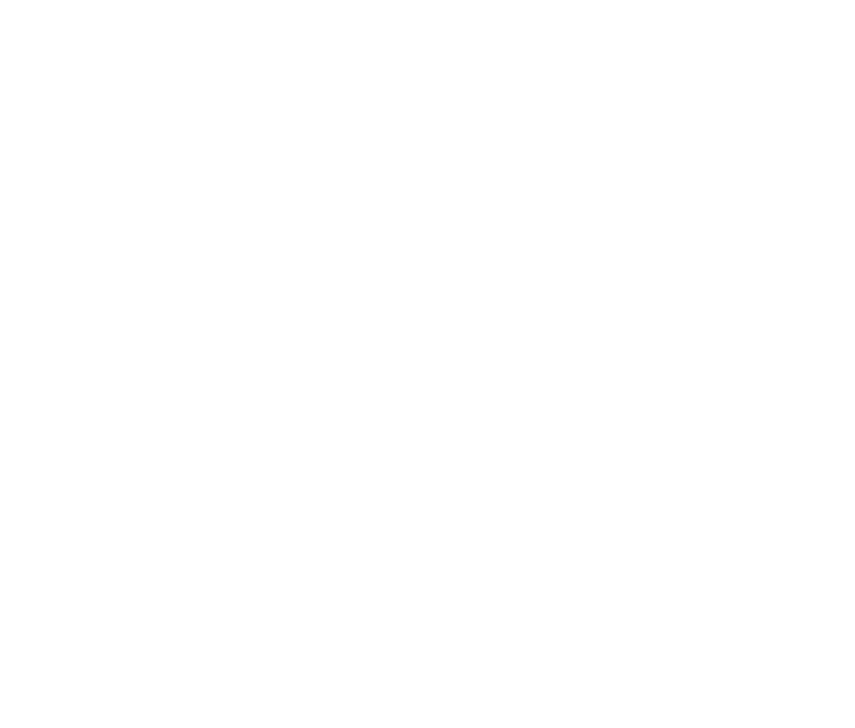
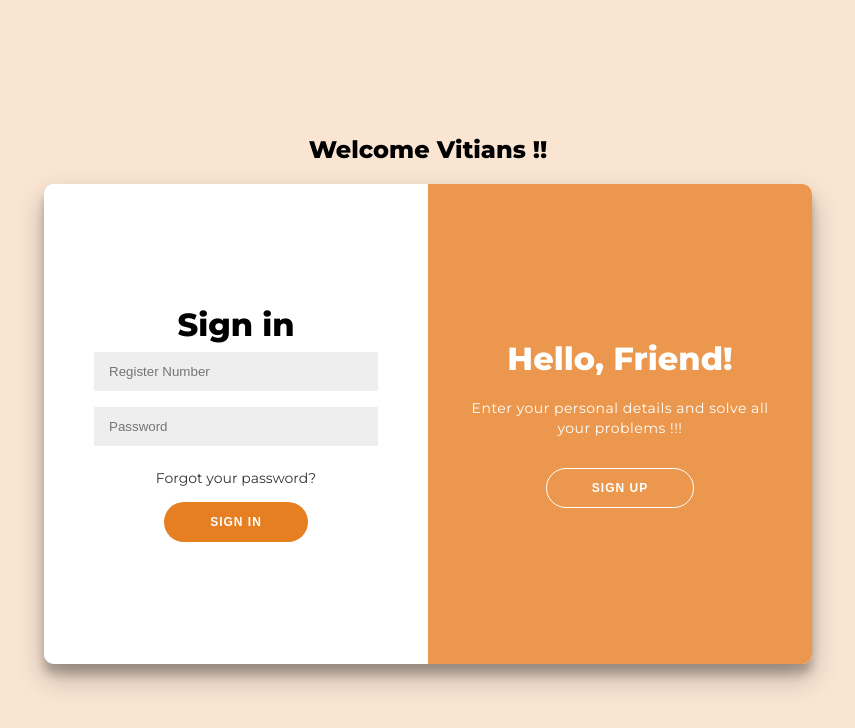
Before and after one commit to avi26704/Alt_F4, a plain HTML site: page login_page.html in a window 1280 px wide. Shown: the whole page, without its empty margins (212-1067 px from the left). Drawn offline with Linux system fonts and the light colour scheme.

Commit message:
login page commit

```diff
--- a/carousel.html
+++ b/carousel.html
@@ -1,11 +1,10 @@
 <!DOCTYPE html>
 <html lang="en">
-
   <head>
-    <meta charset="UTF-8">
-    <meta name="viewport" content="width=device-width, initial-scale=1.0">
+    <meta charset="UTF-8" />
+    <meta name="viewport" content="width=device-width, initial-scale=1.0" />
     <title>SolVIT</title>
-    <link rel="stylesheet" href="carousel.css">
+    <link rel="stylesheet" href="carousel.css" />
   </head>
 
   <body>
@@ -24,5 +23,4 @@
       <div class="history">history</div>
     </div>
   </body>
-
 </html>
--- a/login.css
+++ b/login.css
@@ -0,0 +1,254 @@
+@import url("https://fonts.googleapis.com/css?family=Montserrat:400,800");
+
+* {
+  box-sizing: border-box;
+}
+
+/* #e67e22  Button colour */
+/* #eb984e Card colour */
+/* #fae5d3 Background colour */
+
+body {
+  background-color: #fae5d3;
+  display: flex;
+  justify-content: center;
+  align-items: center;
+  flex-direction: column;
+  font-family: "Montserrat", sans-serif;
+  height: 100vh;
+  margin: -20px 0 50px;
+}
+
+h1 {
+  font-weight: bold;
+  margin: 0;
+}
+
+h2 {
+  text-align: center;
+}
+
+p {
+  font-size: 14px;
+  font-weight: 100;
+  line-height: 20px;
+  letter-spacing: 0.5px;
+  margin: 20px 0 30px;
+}
+
+span {
+  font-size: 12px;
+}
+
+a {
+  color: #333;
+  font-size: 14px;
+  text-decoration: none;
+  margin: 15px 0;
+}
+
+button {
+  border-radius: 20px;
+  border: 1px solid #0000;
+  background-color: #e67e22;
+  color: #ffffff;
+  font-size: 12px;
+  font-weight: bold;
+  padding: 12px 45px;
+  letter-spacing: 1px;
+  text-transform: uppercase;
+  transition: transform 80ms ease-in;
+}
+
+button:active {
+  transform: scale(0.95);
+}
+
+button:focus {
+  outline: none;
+}
+
+button.ghost {
+  background-color: transparent;
+  border-color: #ffffff;
+}
+
+form {
+  background-color: #ffffff;
+  display: flex;
+  align-items: center;
+  justify-content: center;
+  flex-direction: column;
+  padding: 0 50px;
+  height: 100%;
+  text-align: center;
+}
+
+input {
+  background-color: #eee;
+  border: none;
+  padding: 12px 15px;
+  margin: 8px 0;
+  width: 100%;
+}
+
+.container {
+  background-color: #fff;
+  border-radius: 10px;
+  box-shadow: 0 14px 28px rgba(0, 0, 0, 0.25), 0 10px 10px rgba(0, 0, 0, 0.22);
+  position: relative;
+  overflow: hidden;
+  width: 768px;
+  max-width: 100%;
+  min-height: 480px;
+}
+
+.form-container {
+  position: absolute;
+  top: 0;
+  height: 100%;
+  transition: all 0.6s ease-in-out;
+}
+
+.sign-in-container {
+  left: 0;
+  width: 50%;
+  z-index: 2;
+}
+
+.container.right-panel-active .sign-in-container {
+  transform: translateX(100%);
+}
+
+.sign-up-container {
+  left: 0;
+  width: 50%;
+  opacity: 0;
+  z-index: 1;
+}
+
+.container.right-panel-active .sign-up-container {
+  transform: translateX(100%);
+  opacity: 1;
+  z-index: 5;
+  animation: show 0.6s;
+}
+
+@keyframes show {
+  0%,
+  49.99% {
+    opacity: 0;
+    z-index: 1;
+  }
+
+  50%,
+  100% {
+    opacity: 1;
+    z-index: 5;
+  }
+}
+
+.overlay-container {
+  position: absolute;
+  top: 0;
+  left: 50%;
+  width: 50%;
+  height: 100%;
+  overflow: hidden;
+  transition: transform 0.6s ease-in-out;
+  z-index: 100;
+}
+
+.container.right-panel-active .overlay-container {
+  transform: translateX(-100%);
+}
+
+.overlay {
+  background: #eb984e;
+  background-repeat: no-repeat;
+  background-size: cover;
+  background-position: 0 0;
+  color: #ffffff;
+  position: relative;
+  left: -100%;
+  height: 100%;
+  width: 200%;
+  transform: translateX(0);
+  transition: transform 0.6s ease-in-out;
+}
+
+.container.right-panel-active .overlay {
+  transform: translateX(50%);
+}
+
+.overlay-panel {
+  position: absolute;
+  display: flex;
+  align-items: center;
+  justify-content: center;
+  flex-direction: column;
+  padding: 0 40px;
+  text-align: center;
+  top: 0;
+  height: 100%;
+  width: 50%;
+  transform: translateX(0);
+  transition: transform 0.6s ease-in-out;
+}
+
+.overlay-left {
+  transform: translateX(-20%);
+}
+
+.container.right-panel-active .overlay-left {
+  transform: translateX(0);
+}
+
+.overlay-right {
+  right: 0;
+  transform: translateX(0);
+}
+
+.container.right-panel-active .overlay-right {
+  transform: translateX(20%);
+}
+
+.social-container {
+  margin: 20px 0;
+}
+
+.social-container a {
+  border: 1px solid #dddddd;
+  border-radius: 50%;
+  display: inline-flex;
+  justify-content: center;
+  align-items: center;
+  margin: 0 5px;
+  height: 40px;
+  width: 40px;
+}
+
+/* footer {
+  background-color: #222;
+  color: #fff;
+  font-size: 14px;
+  bottom: 0;
+  position: fixed;
+  left: 0;
+  right: 0;
+  text-align: center;
+  z-index: 999;
+}
+
+footer p {
+  margin: 10px 0;
+}
+
+footer i {
+  color: red;
+}
+
+footer a {
+  color: #3c97bf;
+  text-decoration: none;
+} */
--- a/login_page.html
+++ b/login_page.html
@@ -0,0 +1,53 @@
+<!DOCTYPE html>
+<html lang="en">
+  <head>
+    <meta charset="UTF-8" />
+    <meta name="viewport" content="width=device-width, initial-scale=1.0" />
+    <title>Document</title>
+    <link rel="stylesheet" href="login.css" />
+  </head>
+  <body>
+    <nav>
+      <div class="navbar">
+        <img src="" alt="" />
+      </div>
+    </nav>
+    <h2>Welcome Vitians !!</h2>
+    <div class="container" id="container">
+      <div class="form-container sign-up-container">
+        <form action="#">
+          <h1>Sign up</h1>
+          <input type="text" placeholder="Name" />
+          <input type="email" placeholder="Email" />
+          <input type="password" placeholder="Password" />
+          <button id="signIn">Sign Up</button>
+        </form>
+      </div>
+      <div class="form-container sign-in-container">
+        <form action="#">
+          <h1>Sign in</h1>
+          <input type="text" placeholder="Register Number" />
+          <input type="password" placeholder="Password" />
+          <a href="#">Forgot your password?</a>
+          <button id="SignUp">Sign In</button>
+        </form>
+      </div>
+      <div class="overlay-container">
+        <div class="overlay">
+          <div class="overlay-panel overlay-left">
+            <h1>Welcome Back!</h1>
+            <p>
+              To keep connected with us please login with your personal info
+            </p>
+            <button class="ghost" id="signIn">Sign In</button>
+          </div>
+          <div class="overlay-panel overlay-right">
+            <h1>Hello, Friend!</h1>
+            <p>Enter your personal details and solve all your problems !!!</p>
+            <button class="ghost" id="signUp">Sign Up</button>
+          </div>
+        </div>
+      </div>
+    </div>
+  </body>
+</html>
```
Lines whose indentation alone changed are shown as unchanged.
